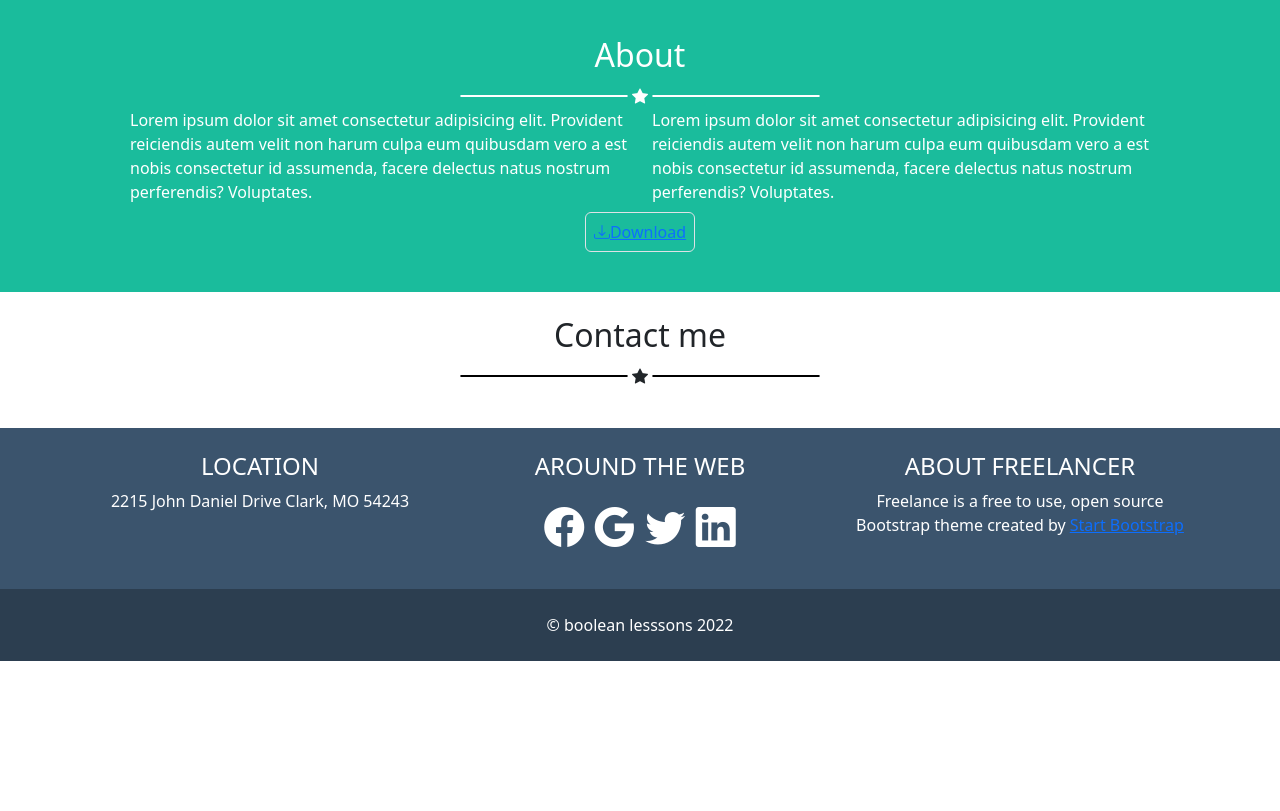
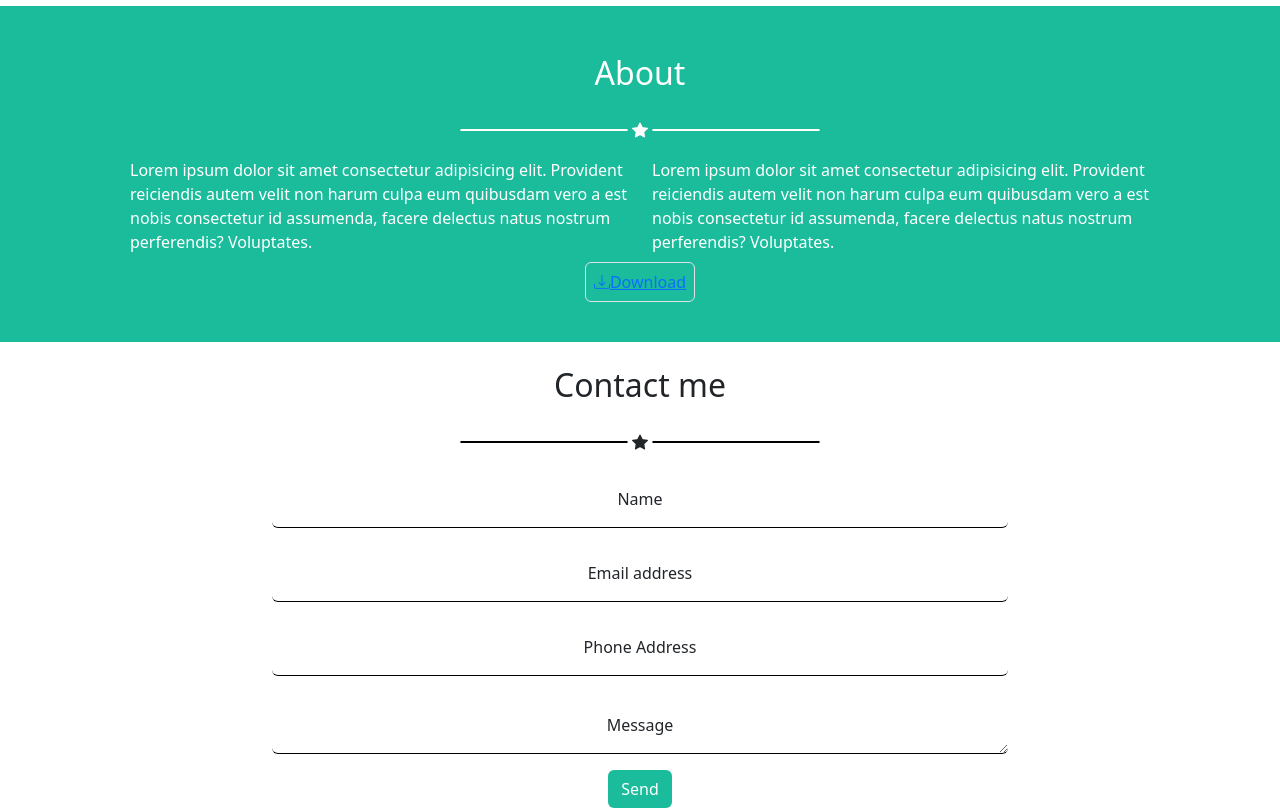
Before and after one commit to AlessandroVola/html-css-bootstrap-freelancer, a plain HTML site: page index.html in a window 1280 px wide. Shown: the part 1280-2091 px from the top of the page. Before the commit the page ends 1941 px from the top, so only its background shows below. Drawn offline with nearby package versions, Linux system fonts and the light colour scheme.

Commit message:
input-corrections

```diff
--- a/index.html
+++ b/index.html
@@ -17,9 +17,9 @@
 
 <body>
     <!-- header -->
-    <header class="av-bg-dark py-2">
+    <header class="av-bg-dark py-4">
         <div class="container-lg d-flex justify-content-between">
-            <h1>Start Bootstrap</h1>
+            <h1 class="text-uppercase fs-3">Start Bootstrap</h1>
             <nav class="navbar navbar-expand-lg">
                 <a class="navbar-brand text-white" href="#"></a>
                 <button class="navbar-toggler" type="button" data-toggle="collapse" data-target="#navbarNav"
@@ -45,14 +45,14 @@
     <!-- main -->
     <main>
         <!-- start bootstrap -->
-        <section class="av-bg-green py-3">
+        <section class="av-bg-green">
             <div class="container-md text-center">
                 <div class="row">
                     <div class="col-6 col-lg-4 mx-auto">
                         <img src="img/avatar.svg" class="img-fluid" alt="image example" />
                     </div>
                     <div class="col-12">
-                        <h2>Start Bootstrap</h2>
+                        <h2 class="text-uppercase fs-1">Start Bootstrap</h2>
                     </div>
                     <div class="col-12">
                         <div class="av-star">
@@ -67,13 +67,13 @@
         </section>
         <!-- portfolio -->
         <section class="py-4">
-            <div class="container-md text-center py-3">
+            <div class="container-md text-center">
                 <div class="row">
                     <div class="col-12">
                         <h2>Portfolio</h2>
                     </div>
                     <div class="col-12">
-                        <div class="av-star">
+                        <div class="av-star py-3">
                             <div class="av-star-wing align-middle black-border"></div>
                             <i class="bi bi-star-fill align-middle"></i>
                             <div class="av-star-wing align-middle black-border"></div>
@@ -82,7 +82,7 @@
                 </div>
                 <!-- portfolio container -->
                 <div id="portfolio-container">
-                    <div class="row gy-2">
+                    <div class="row gy-3">
                         <div class="col-12 col-lg-6 col-xl-4">
                             <img src="img/cabin.png" class="img-fluid rounded" alt="my work" />
                         </div>
@@ -113,9 +113,11 @@
                         <h2>About</h2>
                     </div>
                     <div class="col-12">
-                        <div class="av-star-wing align-middle"></div>
-                        <i class="bi bi-star-fill align-middle"></i>
-                        <div class="av-star-wing align-middle"></div>
+                        <div class="av-star py-3">
+                            <div class="av-star-wing align-middle"></div>
+                            <i class="bi bi-star-fill align-middle"></i>
+                            <div class="av-star-wing align-middle"></div>
+                        </div>
                     </div>
                 </div>
                 <div class="row px-5">
@@ -142,27 +144,50 @@
         <!-- contact me(form) -->
         <section id="form">
             <div class="container-lg py-4">
-                <div class="row text-center">
+                <div class="row text-center justify-content-center">
                     <div class="col-12">
                         <h2>Contact me</h2>
                     </div>
                     <div class="col-12">
-                        <div class="av-star ">
+                        <div class="av-star py-3">
                             <div class="av-star-wing align-middle black-border"></div>
                             <i class="bi bi-star-fill align-middle"></i>
                             <div class="av-star-wing align-middle black-border"></div>
                         </div>
                     </div>
-                    <div class="col-6">
-                        <form class="d-flex flex-column" action="">
-                            <div class="mb-3">
-
+                    <div class="col-8">
+                        <form method="GET" action="#">
+                            <div class="form-floating mb-3">
+                                <input type="name" class="form-control av-input" id="floatingInput" placeholder="name">
+                                <label for="floatingInput">Name</label>
                             </div>
 
-                        </form>
+                            <div class="mb-3 form-floating">
+                                <input type="email" class="form-control av-input" id="input-email"
+                                    aria-describedby="emailHelp" placeholder="Email Address" />
+                                <label for="input-email"> Email address </label>
+                            </div>
+
+                            <div class="mb-3 form-floating">
+                                <input type="number" minlength="9" class="form-control av-input" id="input-telephone"
+                                    aria-describedby="phoneHelp" placeholder="Phone Number" />
+                                <label for="input-number">Phone Address</label>
+                                <div id="phoneHelp" class="form-text invisible">
+                                    We'll never share your phone number with anyone else.
+                                </div>
+                            </div>
+
+                            <div class="mb-3 form-floating">
+                                <textarea class="form-control av-input" name="user-message" id="input-message" cols="60"
+                                    placeholder="Message" rows="10"></textarea>
+                                <label for="input-message" class="form-label">
+                                    Message
+                                </label>
+                            </div>
+
+                            <button type="submit" class="btn av-bg-green">Send</button>
                     </div>
                 </div>
-            </div>
         </section>
     </main>
     <!-- footer -->
@@ -199,10 +224,8 @@
                         &copy; boolean lesssons 2022
                     </div>
                 </div>
-
             </div>
         </div>
-
     </footer>
 </body>
 
--- a/style.css
+++ b/style.css
@@ -30,3 +30,13 @@
 .black-border {
     border: 1px solid black;
 }
+
+#phoneHelp {
+    height: 0px;
+}
+
+.av-input {
+    border: none;
+    border-bottom: 0.5px solid black;
+    padding: 5px;
+}
```
